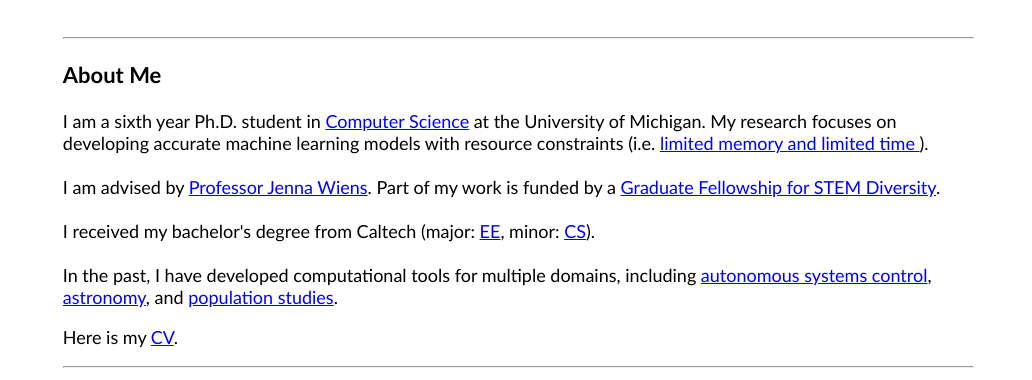
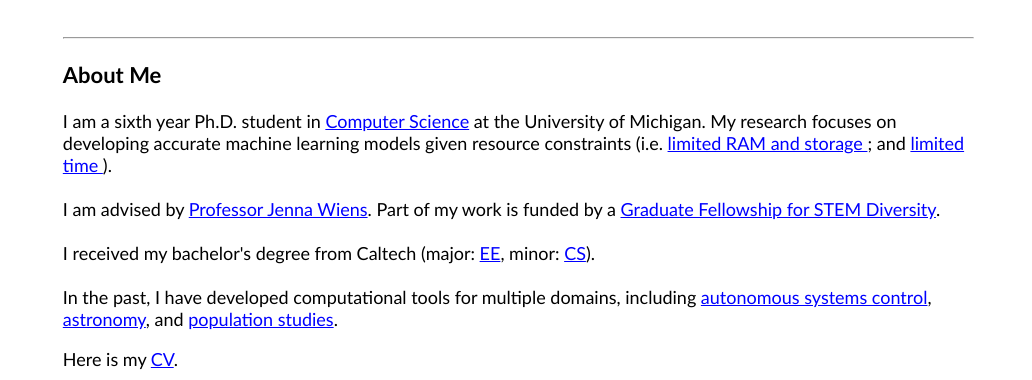
Before and after one commit to meerakulous/meerakulous.github.io, a plain HTML site: page index.html in a window 1280 px wide. Shown: the part 149-529 px from the top of the page, 248-1280 px from the left. Drawn offline with Linux system fonts and the light colour scheme.

Commit message:
Update index.html

```diff
--- a/index.html
+++ b/index.html
@@ -59,7 +59,7 @@ div.column a:visited { text-decoration: underline; color: green }
 <p>
 <hr>
 <p style="font-size:22px;font-weight:900;">About Me</p>
-    <p style= font-size:18px; line-height:35px; "> I am a sixth year Ph.D. student in <a href="https://cse.umich.edu/">Computer Science</a> at the University of Michigan. My research focuses on developing accurate machine learning models with resource constraints (i.e. <a href= "https://www.nature.com/articles/s42003-022-03498-3"> limited memory </a> <a href ="https://proceedings.mlr.press/v248/krishnamoorthy24a.html"> and limited time </a>). <br> <br> I am advised by <a href="http://www-personal.umich.edu/~wiensj/">Professor Jenna Wiens</a>. Part of my work is funded by a <a href="https://stemfellowships.org/">Graduate Fellowship for STEM Diversity</a>. <br> <br>I received my bachelor's degree from Caltech (major: <a href="http://ee.caltech.edu/">EE</a>, minor: <a href="http://cms.caltech.edu/">CS</a>). <br> <br> In the past, I have developed computational tools for multiple domains, including <a href="https://arxiv.org/abs/1903.07214">autonomous systems control</a>, <a href="https://www.sciencedirect.com/science/article/abs/pii/S0019103522004961">astronomy</a>, and <a href="https://eco.confex.com/eco/2015/webprogram/Paper56171.html">population studies</a>.
+    <p style= font-size:18px; line-height:35px; "> I am a sixth year Ph.D. student in <a href="https://cse.umich.edu/">Computer Science</a> at the University of Michigan. My research focuses on developing accurate machine learning models given resource constraints (i.e. <a href= "https://www.nature.com/articles/s42003-022-03498-3"> limited RAM and storage </a>; and <a href ="https://proceedings.mlr.press/v248/krishnamoorthy24a.html"> limited time </a>). <br> <br> I am advised by <a href="http://www-personal.umich.edu/~wiensj/">Professor Jenna Wiens</a>. Part of my work is funded by a <a href="https://stemfellowships.org/">Graduate Fellowship for STEM Diversity</a>. <br> <br>I received my bachelor's degree from Caltech (major: <a href="http://ee.caltech.edu/">EE</a>, minor: <a href="http://cms.caltech.edu/">CS</a>). <br> <br> In the past, I have developed computational tools for multiple domains, including <a href="https://arxiv.org/abs/1903.07214">autonomous systems control</a>, <a href="https://www.sciencedirect.com/science/article/abs/pii/S0019103522004961">astronomy</a>, and <a href="https://eco.confex.com/eco/2015/webprogram/Paper56171.html">population studies</a>.
      </p>
 <p style= font-size:18px; line-height:35px; "> Here is my <a href="https://meerakulous.github.io/MeeraKrishnamoorthyCV.pdf">CV</a>. </p>
 <p>
```
